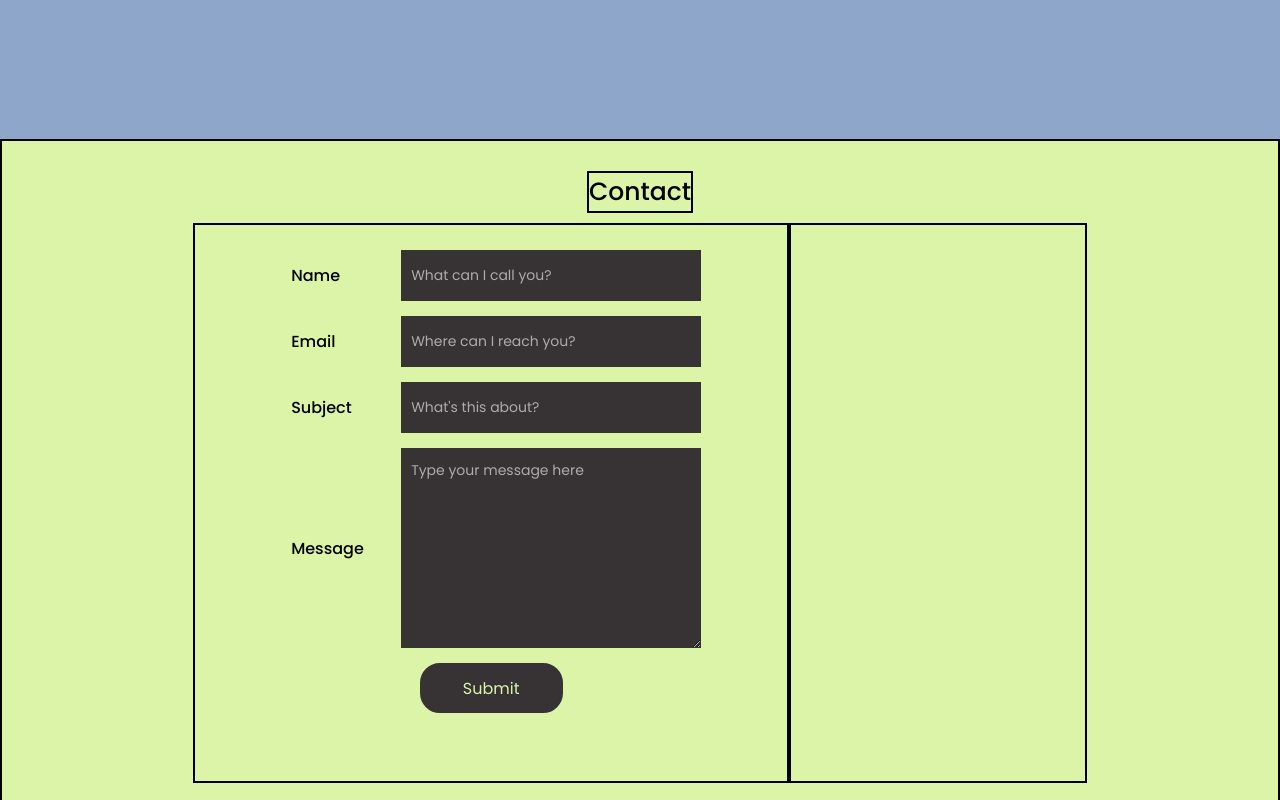
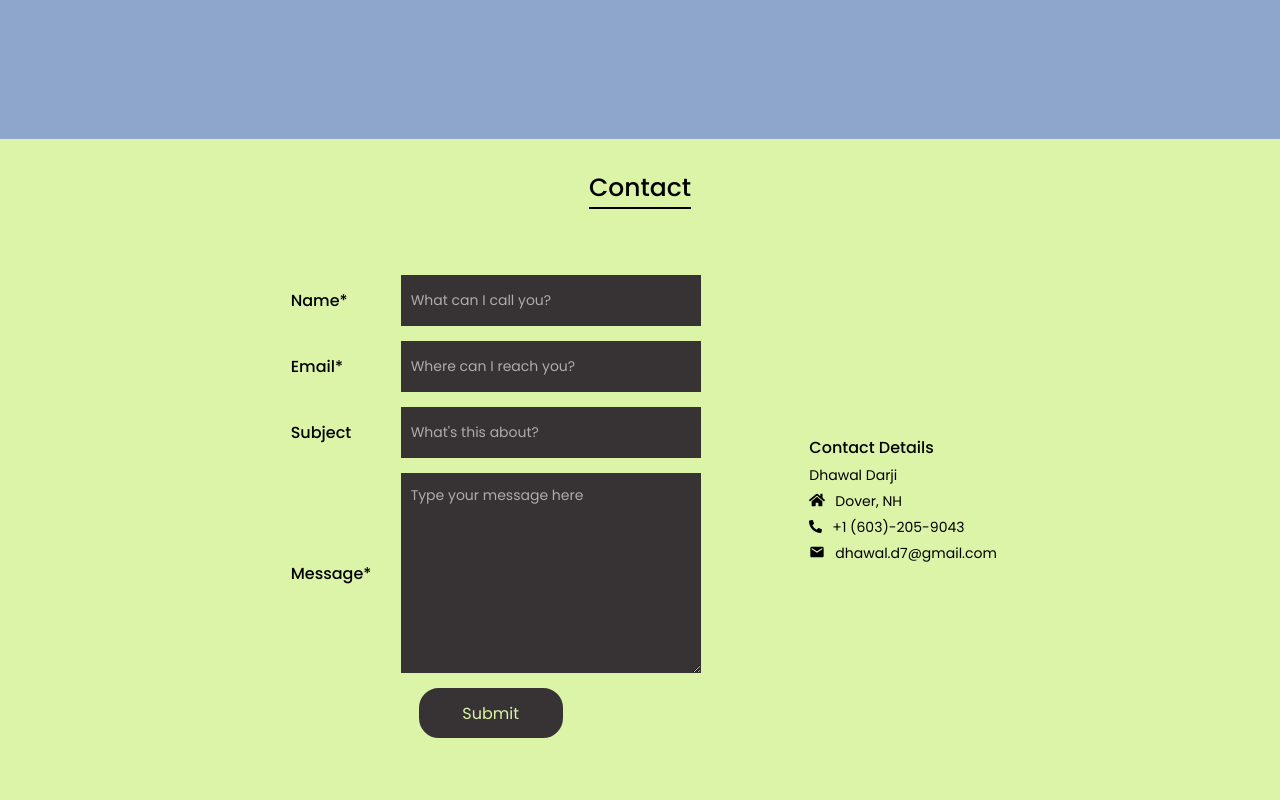
Before and after one commit to dhawaldarji7/dhawaldarjiportfolio2.0, a React (Create React App) app: page / in a window 1280 px wide. Shown: the part 3060-3860 px from the top of the page. Built offline with nearby package versions, Linux system fonts and the light colour scheme.

Commit message:
Contact page styling complete

```diff
--- a/src/Components/Contact/ContactStyledElements.js
+++ b/src/Components/Contact/ContactStyledElements.js
@@ -1,5 +1,7 @@
 import styled from "styled-components";
 import { Heading as H } from "../Background/BackgroundStyledElements";
+import { FaHome, FaPhoneAlt } from "react-icons/fa";
+import { MdEmail } from "react-icons/md";
 
 export const ContactContainer = styled.div`
   display: flex;
@@ -12,13 +14,10 @@ export const ContactContainer = styled.div`
   padding-top: 30px;
   user-select: none;
   padding-bottom: 30px;
-  border: 2px solid black;
 `;
 
 export const Heading = styled(H)`
   text-decoration: none;
-  border: none;
-  border: 2px solid black;
 `;
 
 export const ContactGrid = styled.div`
@@ -28,6 +27,8 @@ export const ContactGrid = styled.div`
   grid-template-rows: 80%;
   height: 700px;
   width: 70%;
+  justify-content: center;
+  align-items: center;
 
   @media screen and (max-width: 640px) {
     grid-template-columns: 1fr;
@@ -38,12 +39,8 @@ export const ContactGrid = styled.div`
 
 export const ContactForm = styled.div`
   padding: 10px 10px;
-  border: 2px solid black;
+
   height: auto;
-`;
-
-export const ContactDetails = styled.div`
-  border: 2px solid black;
 `;
 
 export const Form = styled.form`
@@ -113,3 +110,43 @@ export const Button = styled.button`
     transition: 0.1s all ease-in;
   }
 `;
+
+export const ContactDetails = styled.div`
+  padding: 20px 20px;
+  display: flex;
+  flex-direction: column;
+`;
+
+export const Details = styled.div`
+  display: flex;
+  flex-direction: column;
+  align-items: flex-start;
+
+  span {
+    margin-top: 5px;
+    font-size: 14px;
+  }
+`;
+
+export const Address = styled(FaHome)`
+  margin-top: 3px;
+  margin-right: 10px;
+`;
+
+export const Phone = styled(FaPhoneAlt)`
+  margin-top: 3px;
+  margin-right: 10px;
+  font-size: small;
+`;
+
+export const Email = styled(MdEmail)`
+  margin-top: 3px;
+  margin-right: 10px;
+`;
+
+export const ContactDetail = styled.div`
+  display: flex;
+  flex-direction: row;
+  justify-content: center;
+  align-items: center;
+`;
--- a/src/Components/Contact/index.js
+++ b/src/Components/Contact/index.js
@@ -8,6 +8,11 @@ import {
   Form,
   Field,
   Button,
+  Details,
+  Address,
+  Phone,
+  ContactDetail,
+  Email,
 } from "./ContactStyledElements";
 
 const Contact = () => {
@@ -19,12 +24,17 @@ const Contact = () => {
         <ContactForm>
           <Form>
             <Field>
-              <label htmlFor="Name">Name</label>
+              <label htmlFor="Name">
+                Name
+                <span>*</span>
+              </label>
               <input type="text" placeholder="What can I call you?" />
             </Field>
 
             <Field>
-              <label htmlFor="">Email</label>
+              <label htmlFor="">
+                Email<span>*</span>
+              </label>
               <input type="text" placeholder="Where can I reach you?" />
             </Field>
 
@@ -34,7 +44,9 @@ const Contact = () => {
             </Field>
 
             <Field>
-              <label htmlFor="Name">Message</label>
+              <label htmlFor="Name">
+                Message<span>*</span>
+              </label>
               <textarea
                 type="text"
                 placeholder="Type your message here"
@@ -50,7 +62,26 @@ const Contact = () => {
             </Field>
           </Form>
         </ContactForm>
-        <ContactDetails></ContactDetails>
+        <ContactDetails>
+          <span style={{ "font-weight": "500" }}>Contact Details</span>
+          <Details>
+            <span>Dhawal Darji</span>
+
+            <ContactDetail>
+              <Address />
+              <span>Dover, NH</span>
+            </ContactDetail>
+            <ContactDetail>
+              <Phone />
+              <span>+1 (603)-205-9043</span>
+            </ContactDetail>
+
+            <ContactDetail>
+              <Email />
+              <span>dhawal.d7@gmail.com</span>
+            </ContactDetail>
+          </Details>
+        </ContactDetails>
       </ContactGrid>
     </ContactContainer>
   );
```
